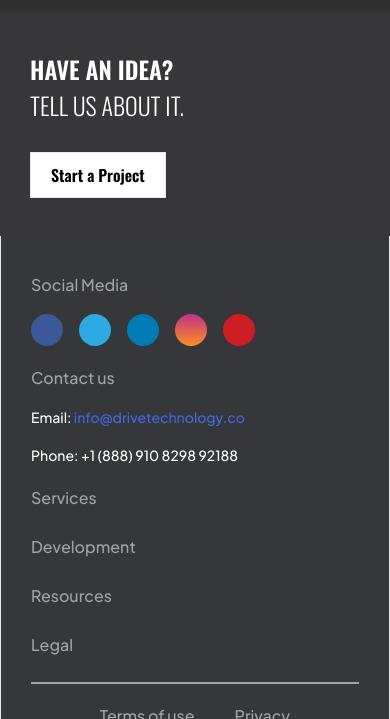
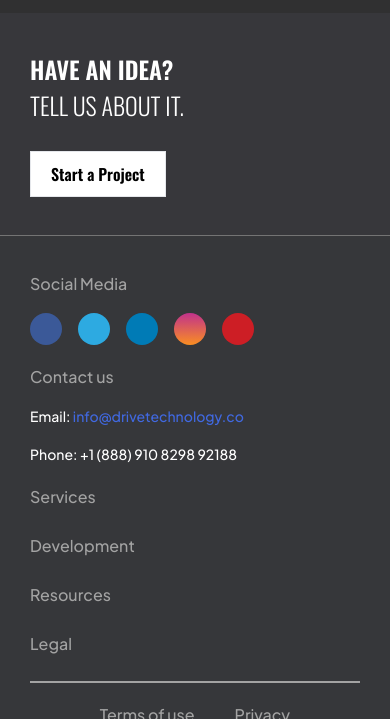
Before and after one commit to AhsanDT/drivetech, a Next.js app: page /blogs in a window 390 px wide. Shown: the part 885-1604 px from the top of the page. Built offline with nearby package versions, Linux system fonts and the light colour scheme; some icons are missing.

Commit message:
updated code

```diff
--- a/src/components/Home/Idea.jsx
+++ b/src/components/Home/Idea.jsx
@@ -4,7 +4,7 @@ import Button from "../UI/Button";
 
 const Idea = ({ title }) => {
   return (
-    <section className="w-full  bg-[#37373B] flex justify-center px-[30px] md:px-[80px] xl:px-[250px] py-[38px] h-[223px] top-[4px] relative z-[5]">
+    <section className="w-full border-b border-b-[#747474] lg:border-none  bg-[#37373B] flex justify-center px-[30px] md:px-[80px] xl:px-[250px] py-[38px] h-[223px] top-[4px] relative z-[5]">
       <div className={`box linear-grad hidden lg:block `}></div>
       <div className=" w-full xl:max-w-[1140px] flex flex-col gap-y-[14px] lg:flex-row justify-between lg:items-center ">
         <div className="flex flex-col ">
--- a/src/components/Layout/Footer.jsx
+++ b/src/components/Layout/Footer.jsx
@@ -8,7 +8,7 @@ import MobileFooter from "./MobileFooter";
 
 const Footer = () => {
   return (
-    <footer className="w-full border border-b-[#747474] lg:border-none  bg-[#36373A] md:px-[80px] px-[30px] lg:px-[80px] py-[40px] lg:py-[10px]  2xl:flex justify-center relative z-[1] ">
+    <footer className="w-full   bg-[#36373A] md:px-[80px] px-[30px] lg:px-[80px] py-[40px] lg:py-[10px]  2xl:flex justify-center relative z-[1] ">
       <div className="w-full xl:max-w-[1440px] ">
         <div className="pt-[83px] justify-between gap-x-[32px]  xl:gap-x-[64px] hidden lg:flex h-[298px]  border-b border-b-[#6F6F6F]">
           <div className="flex flex-col gap-y-[16px]">
```
